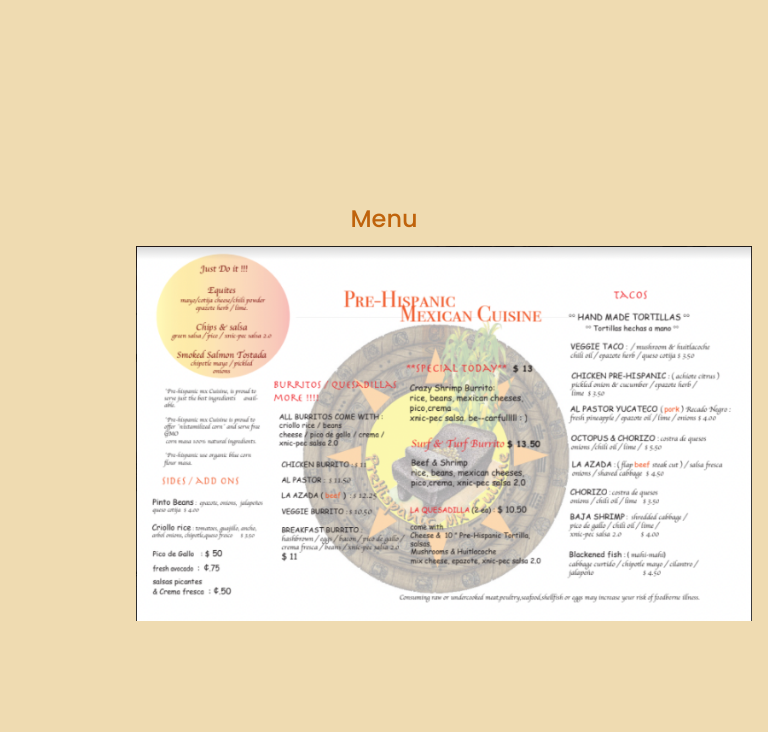
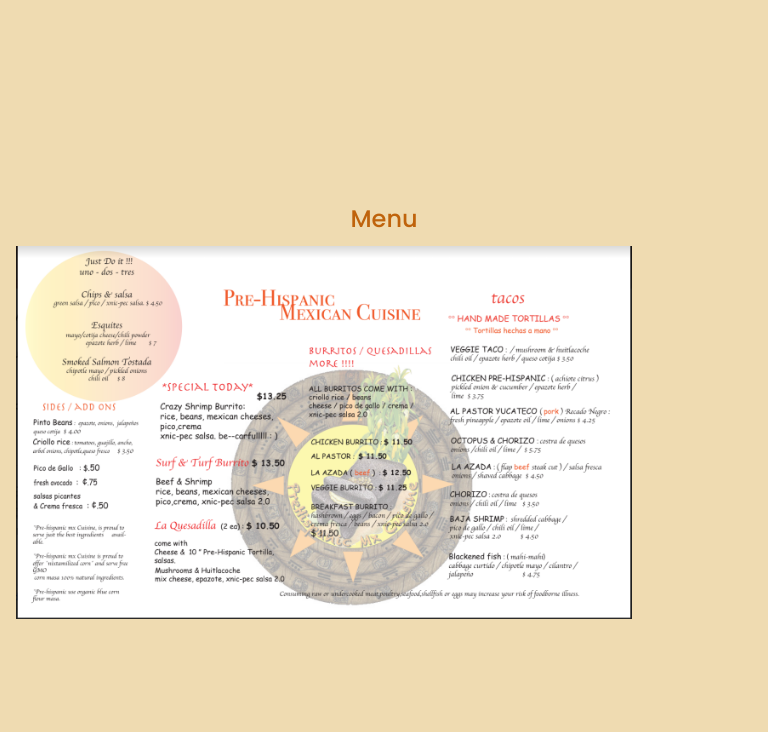
Before and after one commit to nikhilsomanchi/PrehispanicMxCuisine, a plain HTML site: page index.html in a window 768 px wide. Shown: the part 568-1300 px from the top of the page. Drawn offline with nearby package versions, Linux system fonts and the light colour scheme.

Commit message:
updated menu

```diff
--- a/index.html
+++ b/index.html
@@ -48,7 +48,7 @@
             <section class="menu section bd-container" id="menu">
                 <h1 class="section-subtitle">Menu</h1>
                 <div class="menu__pdf">
-                    <img src="img/MarchMenu.png" alt="">
+                    <img src="img/Screen Shot 2022-04-20 at 9.59.26 AM.png" alt="">
                 </div>
             </section>
 
--- a/styles.css
+++ b/styles.css
@@ -267,16 +267,18 @@ img{
   text-align: center;
 }
 
-@media screen and (min-width: 768px){
-    .menu__pdf{
-      padding-left: 15vh;
-    }
-}
+
 
 .about__img{
   width: 280px;
   border-radius: .5rem;
   justify-self: center;
+}
+
+@media screen and (max-width: 768px){
+  .menu__pdf{
+    padding-right: 15vh;
+  }
 }
 
 .footer__container{
@@ -402,6 +404,7 @@ img{
   }
   .menu__img{
     width: 130px;
+    /* padding-right: 15vh; */
   }
 }
 
```
Also changed, not shown: img/Screen Shot 2022-04-20 at 9.59.26 AM.png (added).
